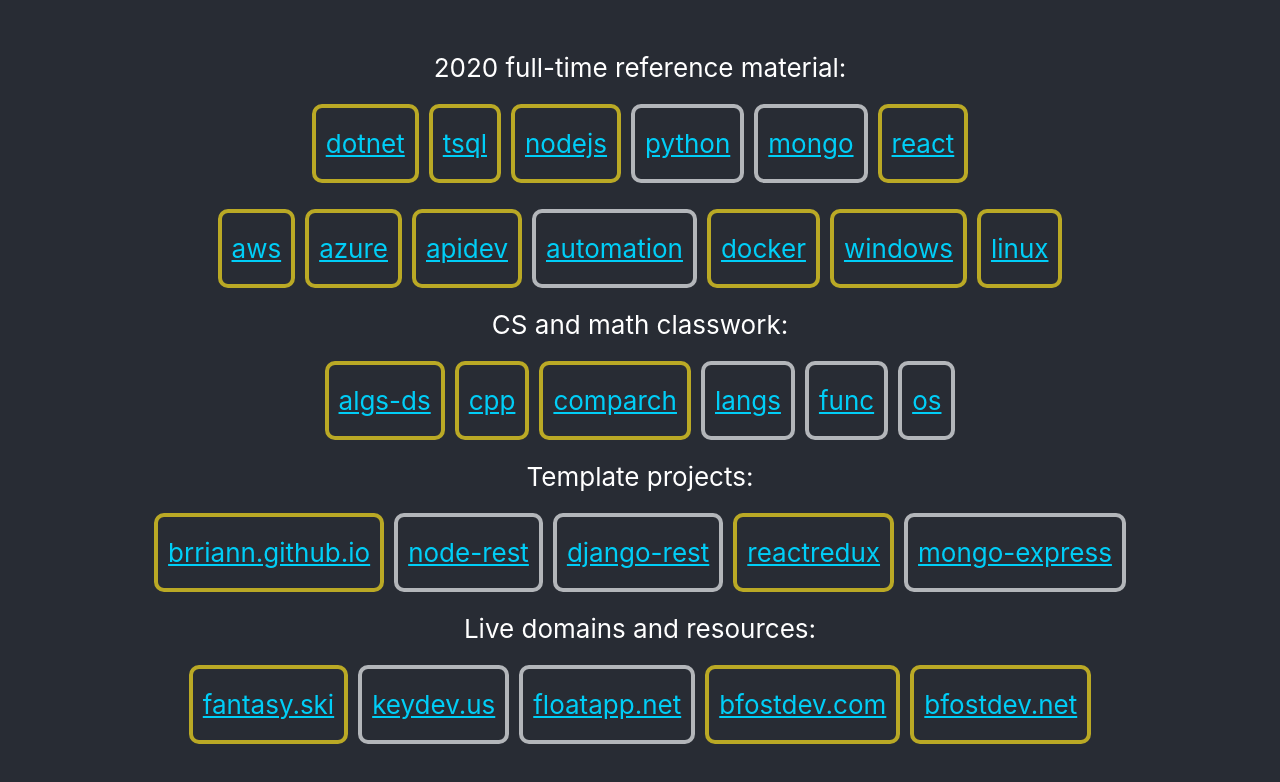
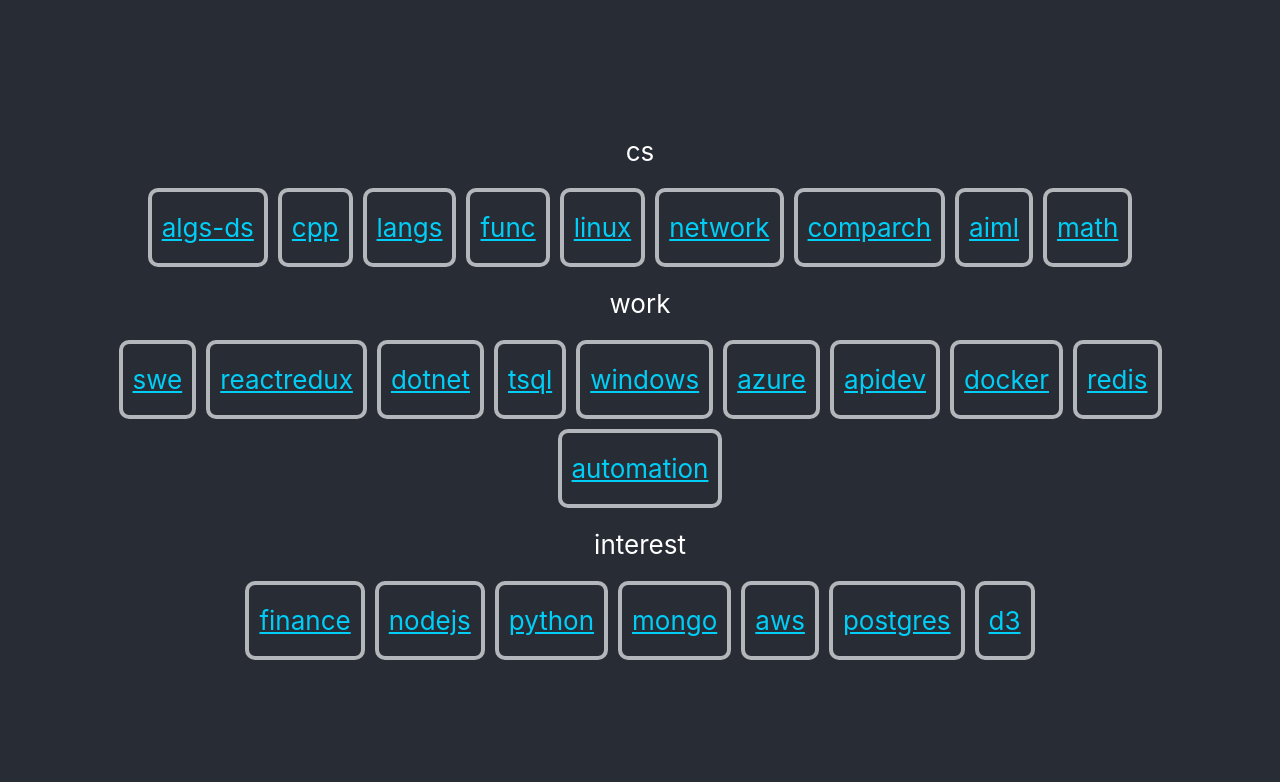
Before and after one commit to brriann/brriann.github.io, a React (Create React App) app: page / in a window 1280 px wide. Shown: the top 782 px of the page. Built offline with nearby package versions, Linux system fonts and the light colour scheme.

Commit message:
update repo list:

```diff
--- a/src/App.js
+++ b/src/App.js
@@ -5,11 +5,9 @@
 import './components/parent/FlexRowButton.css'
 
 import {
-  workRepos,
-  infraRepos,
-  links,
-  classRepos,
-  projRepos
+  core,
+  work,
+  interest,
 } from './data.js';
 
 
@@ -29,49 +27,27 @@
   highlight: link.highlight
 });
 
-const builtWorkRepos = workRepos.map(repoBuilder);
-
-const builtInfraRepos = infraRepos.map(repoBuilder);
-
-const builtLinks = links.map(linkBuilder);
-
-const builtClassRepos = classRepos.map(repoBuilder);
-
-const builtProjRepos = projRepos.map(repoBuilder);
-
-
 function App() {
   return (
     <div className="ezApp">
       <div className="ezAppContainer">
         <header className="ezAppHeader">
-        <p>2020 full-time reference material:</p>
+          <p>cs</p>
           <p>
             <FlexRowButton
-            children={builtWorkRepos}
+              children={core.map(repoBuilder)}
             />
           </p>
+          <p>work</p>
           <p>
             <FlexRowButton
-            children={builtInfraRepos}
+              children={work.map(repoBuilder)}
             />
           </p>
-        <p>CS and math classwork:</p>
+          <p>interest</p>
           <p>
             <FlexRowButton
-            children={builtClassRepos}
-          />
-        </p>
-        <p>Template projects:</p>
-        <p>
-          <FlexRowButton
-            children={builtProjRepos}
-          />
-        </p>
-        <p>Live domains and resources:</p>
-        <p>
-        <FlexRowButton
-            children={builtLinks}
+              children={interest.map(repoBuilder)}
             />
           </p>
         </header>
--- a/src/data.js
+++ b/src/data.js
@@ -2,87 +2,90 @@
 // NEW SITE
 
 const core = [
-    {'name': 'algs-ds', 'highlight': false},
-    {'name': 'comparch', 'highlight': false},
-    {'name': 'linux', 'highlight': false},
-    {'name': 'math', 'highlight': false},
-    {'name': 'aiml', 'highlight': false},
-    {'name': 'cpp', 'highlight': false},
-    {'name': 'langs', 'highlight': false},
-    {'name': 'func', 'highlight': false},
-    {'name': 'network', 'highlight': false},
+  { 'name': 'algs-ds', 'highlight': false },
+  { 'name': 'cpp', 'highlight': false },
+  { 'name': 'langs', 'highlight': false },
+  { 'name': 'func', 'highlight': false },
+  { 'name': 'linux', 'highlight': false },
+  { 'name': 'network', 'highlight': false },
+  { 'name': 'comparch', 'highlight': false },
+  { 'name': 'aiml', 'highlight': false },
+  { 'name': 'math', 'highlight': false },
 ];
 
 const work = [
-    {'name': 'dotnet', 'highlight': false},
-    {'name': 'azure', 'highlight': false},
-    {'name': 'apidev', 'highlight': false},
-    {'name': 'windows', 'highlight': false},
-    {'name': 'redis', 'highlight': false},
-    {'name': 'swe', 'highlight': false},
-    {'name': 'reactredux', 'highlight': false},
-    {'name': 'docker', 'highlight': false},
-    {'name': 'tsql', 'highlight': false},
-    {'name': 'automation', 'highlight': false},
+  { 'name': 'swe', 'highlight': false },
+  { 'name': 'reactredux', 'highlight': false },
+  { 'name': 'dotnet', 'highlight': false },
+  { 'name': 'tsql', 'highlight': false },
+  { 'name': 'windows', 'highlight': false },
+  { 'name': 'azure', 'highlight': false },
+  { 'name': 'apidev', 'highlight': false },
+  { 'name': 'docker', 'highlight': false },
+  { 'name': 'redis', 'highlight': false },
+  { 'name': 'automation', 'highlight': false },
 ];
 
 const interest = [
-    {'name': 'finance', 'highlight': false},
-    {'name': 'python', 'highlight': false},
-    {'name': 'd3', 'highlight': false},
-    {'name': 'nodejs', 'highlight': false},
-    {'name': 'mongo', 'highlight': false},
-    {'name': 'postgres', 'highlight': false},
-    {'name': 'aws', 'highlight': false},
+  { 'name': 'finance', 'highlight': false },
+  { 'name': 'nodejs', 'highlight': false },
+  { 'name': 'python', 'highlight': false },
+  { 'name': 'mongo', 'highlight': false },
+  { 'name': 'aws', 'highlight': false },
+  { 'name': 'postgres', 'highlight': false },
+  { 'name': 'd3', 'highlight': false },
 ];
 
 // OLD SITE
 
 const workRepos = [
-    {'name': 'dotnet', 'highlight': true},
-    {'name': 'tsql', 'highlight': true},
-    {'name': 'nodejs', 'highlight': true},
-    {'name': 'python', 'highlight': false},
-    {'name': 'mongo', 'highlight': false},
-    {'name': 'react', 'highlight': true}
+  { 'name': 'dotnet', 'highlight': true },
+  { 'name': 'tsql', 'highlight': true },
+  { 'name': 'nodejs', 'highlight': true },
+  { 'name': 'python', 'highlight': false },
+  { 'name': 'mongo', 'highlight': false },
+  { 'name': 'react', 'highlight': true }
 ];
 
 const infraRepos = [
-    {'name': 'aws', 'highlight': true},
-    {'name': 'azure', 'highlight': true},
-    {'name': 'apidev', 'highlight': true},
-    {'name': 'automation', 'highlight': false},
-    {'name': 'docker', 'highlight': true},
-    {'name': 'windows', 'highlight': true},
-    {'name': 'linux', 'highlight': true}
+  { 'name': 'aws', 'highlight': true },
+  { 'name': 'azure', 'highlight': true },
+  { 'name': 'apidev', 'highlight': true },
+  { 'name': 'automation', 'highlight': false },
+  { 'name': 'docker', 'highlight': true },
+  { 'name': 'windows', 'highlight': true },
+  { 'name': 'linux', 'highlight': true }
 ];
 
 const links = [
-    {'name': 'fantasy.ski', 'highlight': true},
-    {'name': 'keydev.us', 'highlight': false},
-    {'name': 'floatapp.net', 'highlight': false},
-    {'name': 'bfostdev.com', 'highlight': true},
-    {'name': 'bfostdev.net', 'highlight': true}
+  { 'name': 'fantasy.ski', 'highlight': true },
+  { 'name': 'keydev.us', 'highlight': false },
+  { 'name': 'floatapp.net', 'highlight': false },
+  { 'name': 'bfostdev.com', 'highlight': true },
+  { 'name': 'bfostdev.net', 'highlight': true }
 ];
 
 const classRepos = [
-    {'name': 'algs-ds', 'highlight': true},
-    {'name': 'cpp', 'highlight': true},
-    {'name': 'comparch', 'highlight': true},
-    {'name': 'langs', 'highlight': false},
-    {'name': 'func', 'highlight': false},
-    {'name': 'os', 'highlight': false}
+  { 'name': 'algs-ds', 'highlight': true },
+  { 'name': 'cpp', 'highlight': true },
+  { 'name': 'comparch', 'highlight': true },
+  { 'name': 'langs', 'highlight': false },
+  { 'name': 'func', 'highlight': false },
+  { 'name': 'os', 'highlight': false }
 ];
 
 const projRepos = [
-    {'name': 'brriann.github.io', 'highlight': true},
-    {'name': 'node-rest', 'highlight': false},
-    {'name': 'django-rest', 'highlight': false},
-    {'name': 'reactredux', 'highlight': true},
-    {'name': 'mongo-express', 'highlight': false}
+  { 'name': 'brriann.github.io', 'highlight': true },
+  { 'name': 'node-rest', 'highlight': false },
+  { 'name': 'django-rest', 'highlight': false },
+  { 'name': 'reactredux', 'highlight': true },
+  { 'name': 'mongo-express', 'highlight': false }
 ];
 
 export {
+  core,
+  work,
+  interest,
   workRepos,
   infraRepos,
   links,
```
Lines whose indentation alone changed are shown as unchanged.
